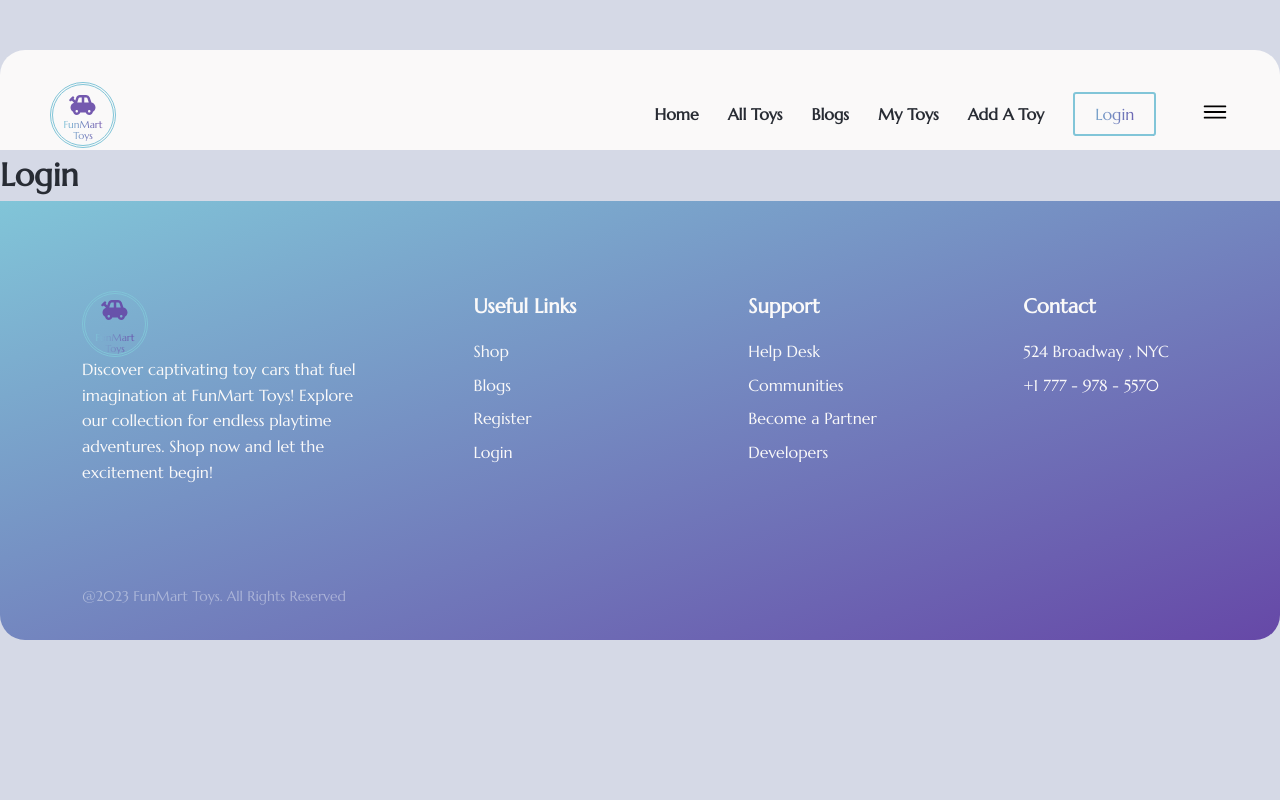
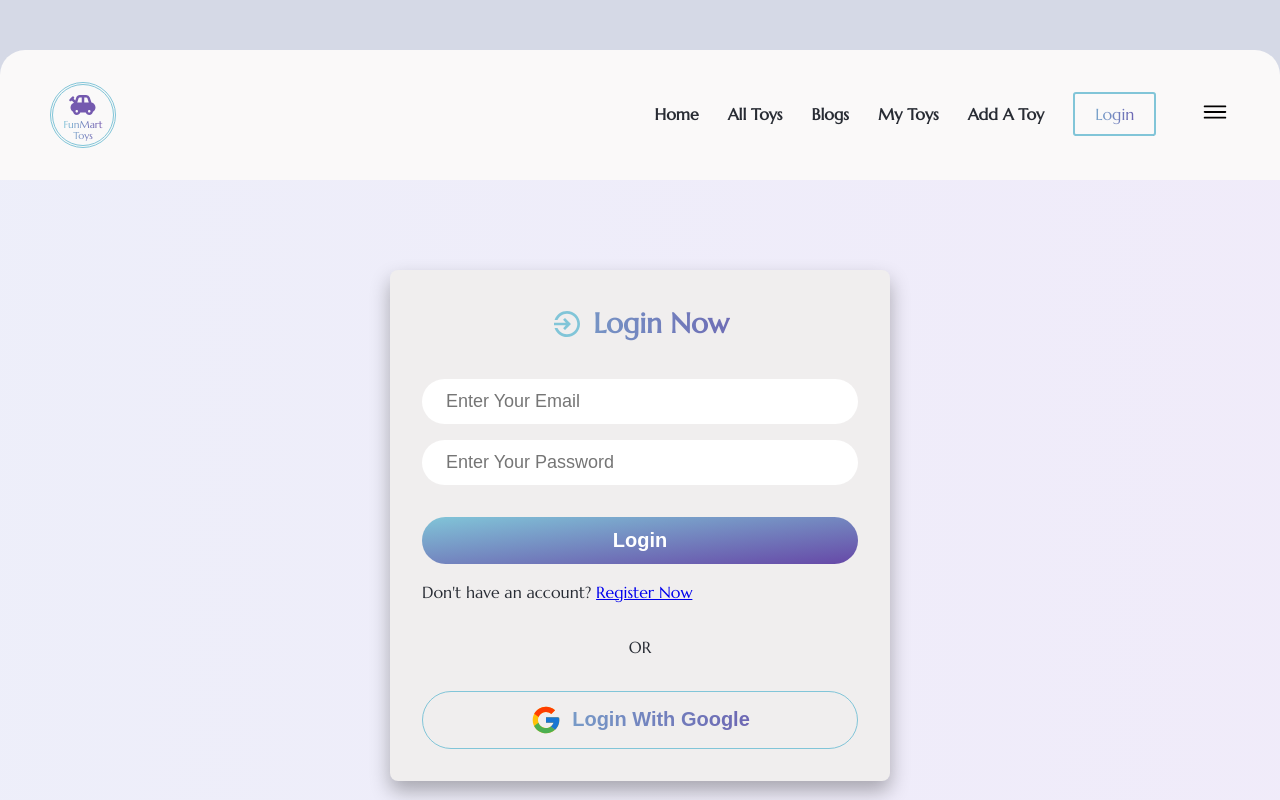
Before and after one commit to abhijitmondall/FunMart-Toys-Client-Side, a React (Vite) app: page /login in a window 1280 px wide. Shown: the top 800 px of the page. Built offline with nearby package versions, Linux system fonts and the light colour scheme; no server answers.

Commit message:
Login Page Added

```diff
--- a/src/components/Pages/Home/Gallery/Gallery.module.scss
+++ b/src/components/Pages/Home/Gallery/Gallery.module.scss
@@ -29,7 +29,7 @@
       height: 18rem;
       min-height: 18rem;
       object-fit: cover;
-      border: 1rem solid var(--color-secondary);
+      border: 0.6rem solid var(--color-secondary);
       margin: 0.5rem;
       border-radius: var(--radius);
     }
--- a/src/components/Pages/Login/Login.jsx
+++ b/src/components/Pages/Login/Login.jsx
@@ -1,8 +1,119 @@
+import { useContext } from "react";
+import Styles from "./Login.module.scss";
+import Input from "../../UI/Input/Input";
+import Button from "../../UI/Button/Button";
+import { AuthContext } from "../../../context/AuthProvider";
+import { Link, useLocation, useNavigate } from "react-router-dom";
+import Card from "../../UI/Card/Card";
+import { FcGoogle } from "react-icons/fc";
+import { IoMdLogIn } from "react-icons/io";
+
 const Login = () => {
+  const { user, login, error, setError, loginWithGoogle } =
+    useContext(AuthContext);
+
+  const navigate = useNavigate();
+  const location = useLocation();
+
+  const path = location?.state?.from?.pathname || "/";
+
+  let isSuccess = null;
+
+  const loginFormSubmitHandler = async (e) => {
+    try {
+      e.preventDefault();
+
+      const form = e.target;
+      const email = form.email.value;
+      const password = form.password.value;
+
+      await login(email, password);
+      navigate(path, { replace: true });
+    } catch (err) {
+      isSuccess = false;
+      setError(err.message);
+    }
+  };
+
+  const googleLogin = async () => {
+    try {
+      const res = await loginWithGoogle();
+      navigate(path, { replace: true });
+
+      if (!res.ok) throw new Error(res.message);
+    } catch (err) {
+      setError(err.message);
+    }
+  };
+
   return (
-    <div>
-      <h1>Login</h1>
-    </div>
+    <section className={`${Styles["login"]} container`}>
+      <div className={`${Styles["login-wrap"]}`}>
+        {user ? (
+          <div className="d-flex text-2x color-title p-y">
+            You are now logged in!
+          </div>
+        ) : (
+          <Card className={{ className: Styles["form"] }}>
+            <form onSubmit={loginFormSubmitHandler}>
+              <h1 className={`${Styles["form__title"]} d-flex`}>
+                <span className="text-color icon-1x">
+                  <IoMdLogIn />
+                </span>
+                Login Now
+              </h1>
+
+              <p className="error-message">{!isSuccess ? error : ""}</p>
+
+              <div className={Styles["form__input"]}>
+                <Input
+                  inputObj={{
+                    type: "email",
+                    placeholder: "Enter Your Email",
+                    name: "email",
+                    required: true,
+                  }}
+                />
+              </div>
+
+              <div className={Styles["form__input"]}>
+                <Input
+                  inputObj={{
+                    type: "password",
+                    placeholder: "Enter Your Password",
+                    name: "password",
+                    required: true,
+                  }}
+                />
+              </div>
+
+              <Button
+                btnObj={{ type: "submit" }}
+                className={{ className: Styles["form__btn"] }}
+              >
+                Login
+              </Button>
+
+              <p className={Styles["register-now"]}>
+                Don't have an account? <Link to="/register">Register Now</Link>
+              </p>
+            </form>
+
+            <p className="text-center p-y">OR</p>
+
+            <Button
+              btnObj={{ onClick: googleLogin }}
+              className={{ className: `login-btn d-flex p-1x` }}
+            >
+              <span className="icon-1x">
+                <FcGoogle />
+              </span>
+              Login With Google
+            </Button>
+          </Card>
+        )}
+      </div>
+    </section>
   );
 };
 
--- /dev/null
+++ b/src/components/Pages/Login/Login.module.scss
@@ -0,0 +1,43 @@
+@use "./../../../sass/abstracts/mixins";
+
+.login {
+  padding: 3rem 0 !important;
+  padding-bottom: 0 !important;
+  background-color: var(--color-grey-light-1);
+}
+
+.login-wrap {
+  width: 100%;
+  background: var(--bg-gradient);
+  padding: 3rem 0;
+}
+
+.form {
+  width: 50rem;
+  margin: 6rem auto;
+
+  @media (max-width: 62.2em) {
+    width: 90%;
+  }
+
+  &__title {
+    font-size: var(--text-h2);
+    font-weight: 700;
+    text-align: center;
+    margin-bottom: 3.2rem;
+
+    @include mixins.title;
+  }
+
+  &__input {
+    margin-bottom: 1.6rem;
+  }
+
+  &__btn {
+    margin-top: 1.6rem;
+  }
+}
+
+.register-now {
+  margin-top: 1.6rem;
+}
--- a/src/components/ToyCard/ToyCard.jsx
+++ b/src/components/ToyCard/ToyCard.jsx
@@ -18,7 +18,7 @@ const ToyCard = ({ toy }) => {
 
       <div className={Styles["toy__content"]}>
         <h5 className={Styles["toy__name"]}>{toyName}</h5>
-        <div className="d-flex">
+        <div className={Styles["toy__info"]}>
           <div>
             <StarRatings
               rating={ratings}
--- a/src/components/ToyCard/ToyCard.module.scss
+++ b/src/components/ToyCard/ToyCard.module.scss
@@ -70,6 +70,12 @@
     @include mixins.title;
   }
 
+  &__info {
+    display: flex;
+    align-items: center;
+    gap: 0.8rem;
+  }
+
   &__price {
     font-size: var(--text-2x);
     font-weight: bold;
--- a/src/sass/base/_utilities.scss
+++ b/src/sass/base/_utilities.scss
@@ -16,6 +16,7 @@
 
 .d-flex {
   display: flex;
+  justify-content: center;
   align-items: center;
   gap: 1rem;
 }
```
